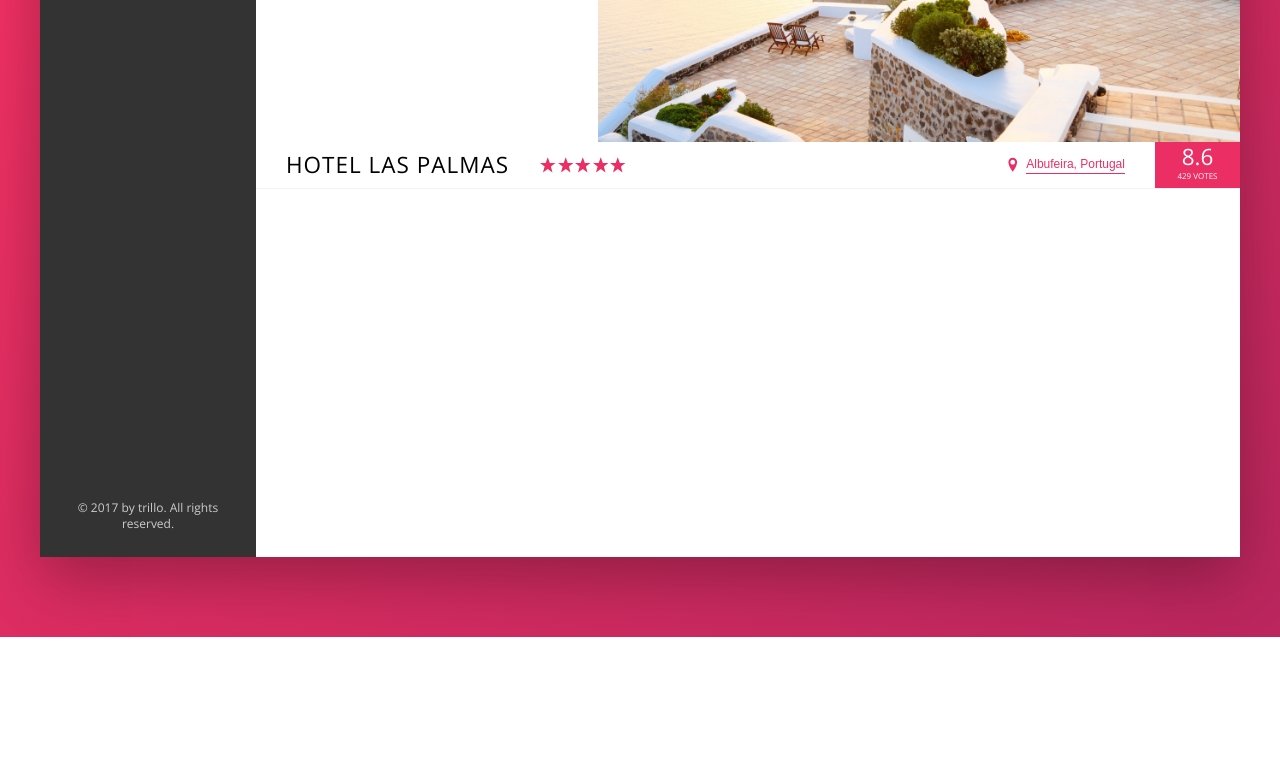
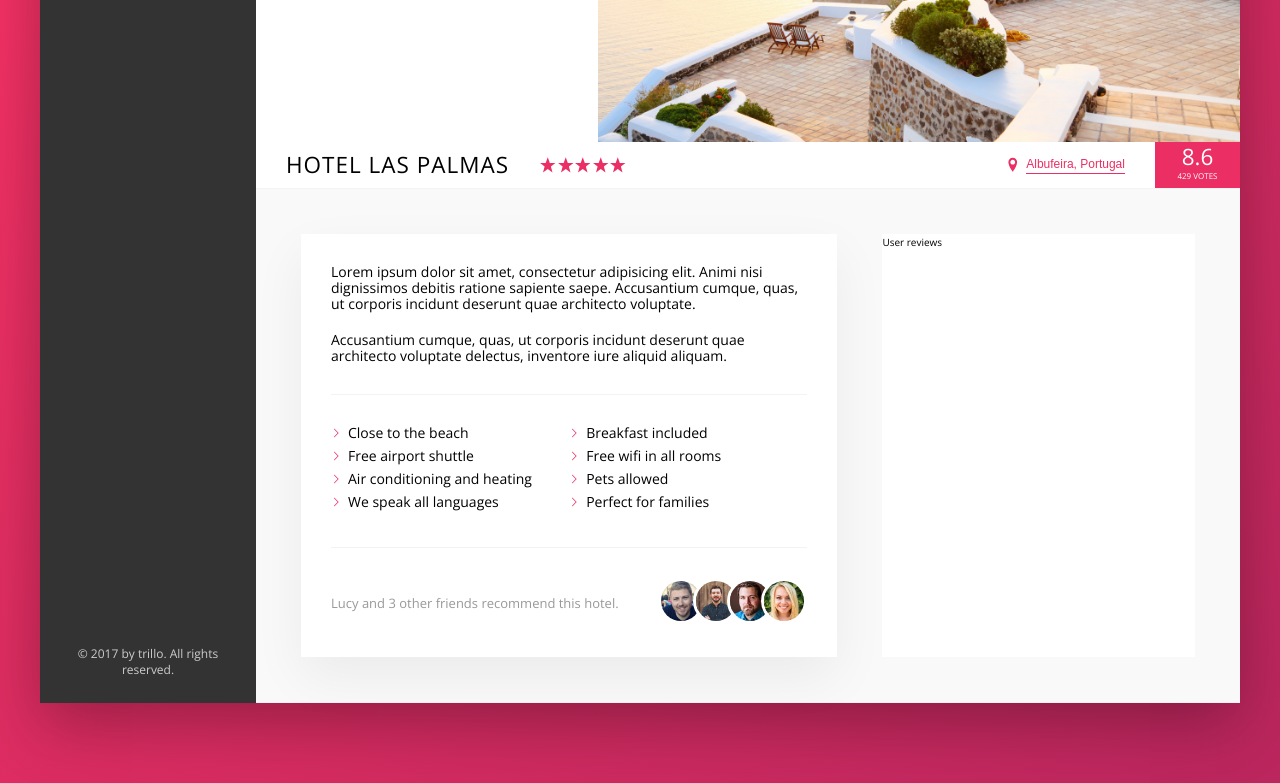
Before and after one commit to 0xMMelvin/Trillo, a website: page index.html in a window 1280 px wide. Shown: the part 393-1176 px from the top of the page. Before the commit the page ends 1030 px from the top, so only its background shows below. Drawn offline with nearby package versions, Linux system fonts and the light colour scheme.

Commit message:
built and styled description section

```diff
--- a/index.html
+++ b/index.html
@@ -134,6 +134,40 @@
                         <div class="overview__rating-count">429 votes</div>
                     </div>
                 </div>
+
+                <div class="detail">
+                    <div class="description">
+                        <p class="paragraph">Lorem ipsum dolor sit amet, consectetur adipisicing elit. Animi nisi dignissimos debitis ratione
+                            sapiente saepe. Accusantium cumque, quas, ut corporis incidunt deserunt quae architecto voluptate.</p>
+                        <p class="paragraph">Accusantium cumque, quas, ut corporis incidunt deserunt quae architecto voluptate delectus, inventore
+                            iure aliquid aliquam.</p>
+                        <ul class="list">
+                            <li class="list__item">Close to the beach</li>
+                            <li class="list__item">Breakfast included</li>
+                            <li class="list__item">Free airport shuttle</li>
+                            <li class="list__item">Free wifi in all rooms</li>
+                            <li class="list__item">Air conditioning and heating</li>
+                            <li class="list__item">Pets allowed</li>
+                            <li class="list__item">We speak all languages</li>
+                            <li class="list__item">Perfect for families</li>
+                        </ul>
+                        <div class="recommend">
+                            <p class="recommend__count">
+                                Lucy and 3 other friends recommend this hotel.
+                            </p>
+                            <div class="recommend__friends">
+                                <img src="img/user-3.jpg" alt="Friend 1" class="recommend__photo">
+                                <img src="img/user-4.jpg" alt="Friend 2" class="recommend__photo">
+                                <img src="img/user-5.jpg" alt="Friend 3" class="recommend__photo">
+                                <img src="img/user-6.jpg" alt="Friend 4" class="recommend__photo">
+                            </div>
+                        </div>
+                    </div>
+
+                    <div class="user-reviews">
+                        User reviews
+                    </div>
+                </div>
             </main>
         </div>
     </div>
--- a/sass/_base.scss
+++ b/sass/_base.scss
@@ -31,6 +31,9 @@ Grey dark 3: #999
 	--color-grey-dark-3: #999;
 
 	--shadow-dark: 0 2rem 6rem rgba(0, 0, 0, 0.3);
+	--shadow-light: 0 2rem 5rem rgba(0, 0, 0, 0.06);
+
+	--line: 0.1rem solid var(--color-grey-light-2);
 }
 
 * {
--- a/sass/_components.scss
+++ b/sass/_components.scss
@@ -205,7 +205,7 @@
 .overview {
 	display: flex;
 	align-items: center;
-	border-bottom: 0.1rem solid var(--color-grey-light-2);
+	border-bottom: var(--line);
 
 	&__heading {
 		font-size: 2.25rem;
@@ -301,3 +301,75 @@
 		box-shadow: none;
 	}
 }
+
+///////////////////////////////////////
+// PARAGRAPH
+.paragraph:not(:last-of-type) {
+	margin-bottom: 2rem;
+}
+
+///////////////////////////////////////
+// LIST
+.list {
+	list-style: none;
+	margin: 3rem 0;
+	padding: 3rem 0;
+	border-top: var(--line);
+	border-bottom: var(--line);
+
+	display: flex;
+	flex-wrap: wrap;
+
+	&__item {
+		flex: 0 0 50%;
+		margin-bottom: 0.7rem;
+	}
+
+	&__item::before {
+		content: "";
+		display: inline-block;
+		height: 1rem;
+		width: 1rem;
+		margin-right: 0.7rem;
+
+		// older browsers
+		// background-image: url(../img/chevron-thin-right.svg);
+		// background-size: cover;
+
+		// newer browsers - masks
+		background-color: var(--color-primary);
+		-webkit-mask-image: url(../img/chevron-thin-right.svg);
+		-webkit-mask-size: cover;
+		mask-image: url(../img/chevron-thin-right.svg);
+		mask-size: cover;
+	}
+}
+
+///////////////////////////////////////
+// RECOMMEND
+.recommend {
+	font-size: 1.3rem;
+	color: var(--color-grey-dark-3);
+
+	display: flex;
+	align-items: center;
+
+	&__count {
+		margin-right: auto;
+	}
+
+	&__friends {
+	}
+
+	&__photo {
+		box-sizing: content-box;
+		height: 4rem;
+		width: 4rem;
+		border-radius: 50%;
+		border: 0.3rem solid #fff;
+
+		&:not(:last-child) {
+			margin-right: -1.5rem;
+		}
+	}
+}
--- a/sass/_layout.scss
+++ b/sass/_layout.scss
@@ -11,7 +11,7 @@
 	font-size: 1.4rem;
 	height: 7rem;
 	background-color: #fff;
-	border-bottom: 0.1rem solid var(--color-grey-light-2);
+	border-bottom: var(--line);
 
 	display: flex;
 	justify-content: space-between;
@@ -34,7 +34,26 @@
 
 .hotel-view {
 	background-color: #fff;
-
-	height: 80rem;
 	flex: 1;
 }
+
+.detail {
+	display: flex;
+	padding: 4.5rem;
+	background-color: var(--color-grey-light-1);
+	border-bottom: var(--line);
+}
+
+.description {
+	font-size: 1.4rem;
+	background-color: #fff;
+	box-shadow: var(--shadow-light);
+	padding: 3rem;
+	flex: 0 0 60%;
+	margin-right: 4.5rem;
+}
+
+.user-reviews {
+	flex: 1;
+	background-color: #fff;
+}
```
Also changed, not shown: css/style.css, img/SVG/chevron-thin-right.svg (deleted).
